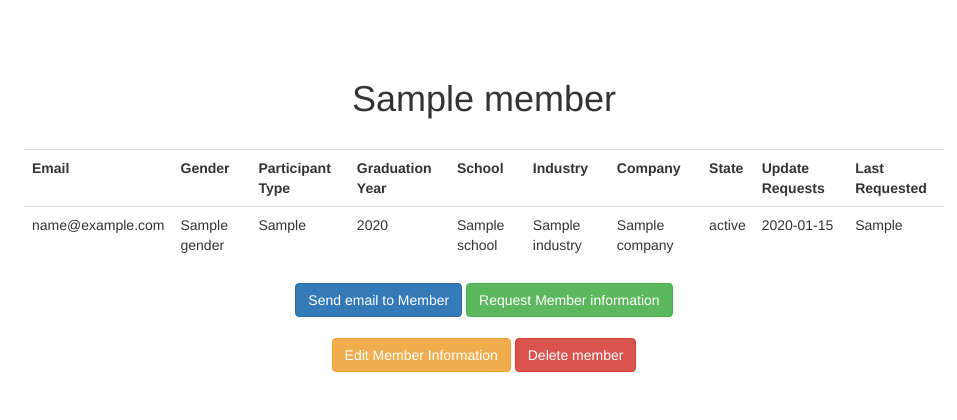
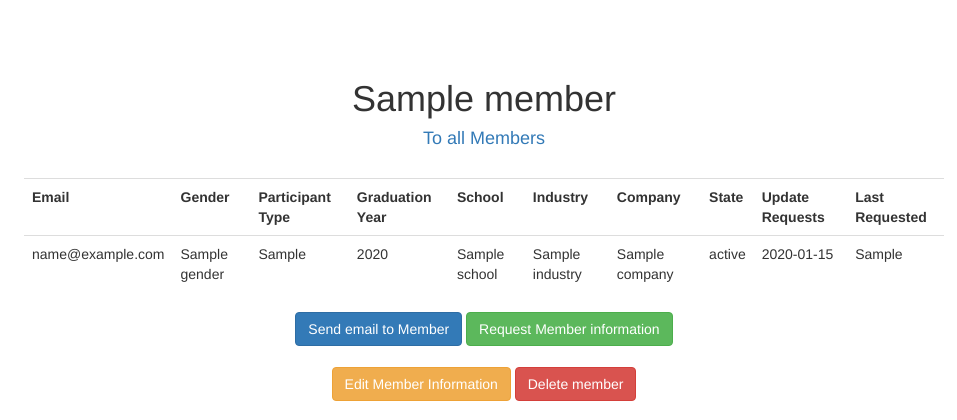
Before and after one commit to ianzapolsky/alumnus-django, a Django app: template apps/website/templates/member_detail.html in a window 1280 px wide. Shown: the part 91-511 px from the top of the page, without its empty margins (156-1113 px from the left). Run offline with Django 3.2, Linux system fonts and the light colour scheme; the template is opened without the code that fills it: most values are stand-ins (such as "Sample title", 1, 10 or a date in 2020); some libraries are stand-ins or nearby versions.

Commit message:
feature req: 'add link to members to member detail page'

```diff
--- a/apps/website/templates/member_detail.html
+++ b/apps/website/templates/member_detail.html
@@ -18,6 +18,7 @@
   </div>
 
   <h1 id="member-title">{{ member }}</h1>
+  <h4><a href="{{ organization.get_members_url }}">To all Members</a></h4>
   <br>
 
   {% include "generic/member_table_full.html" %}
```
